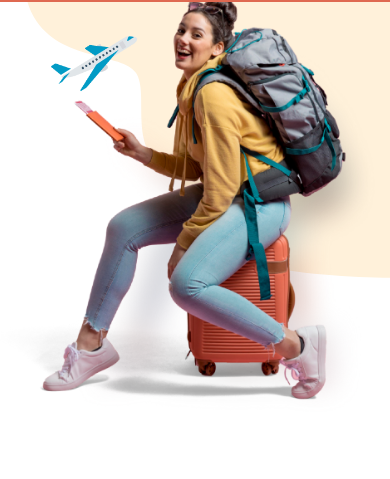
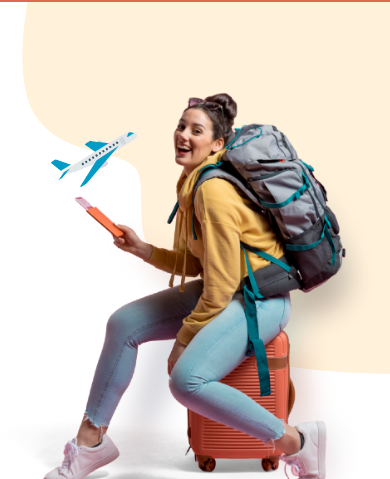
Before and after one commit to KarMint26/Travello-TravellingWebsite, a website: page index.html in a window 390 px wide. Shown: the part 50-529 px from the top of the page. Drawn offline with Linux system fonts and the light colour scheme; a web font is replaced by a local one.

Commit message:
Update fix error responsive mobile

```diff
--- a/index.html
+++ b/index.html
@@ -122,7 +122,7 @@
 
     <section
       id="hero"
-      class="mt-23 flex flex-col-reverse gap-16 md:mt-0 md:flex-row md:gap-20 lg:gap-40"
+      class="mt-24 flex flex-col-reverse gap-16 md:mt-0 md:flex-row md:gap-20 lg:gap-40"
     >
       <div class="left-hero mt-0 pl-3 md:mt-20 md:pl-0 lg:mt-24">
         <div class="leftop-bg">
```
Also changed, not shown: dist/css/styles.css.
